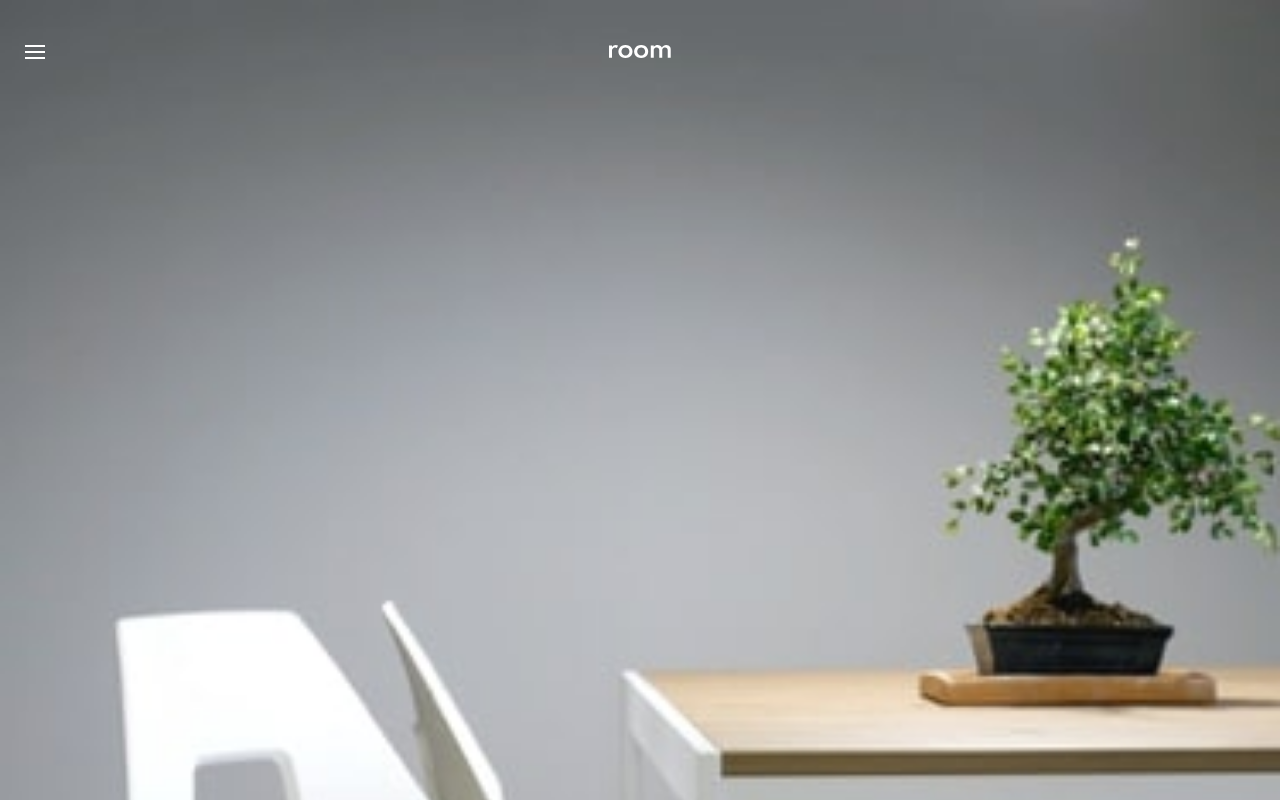
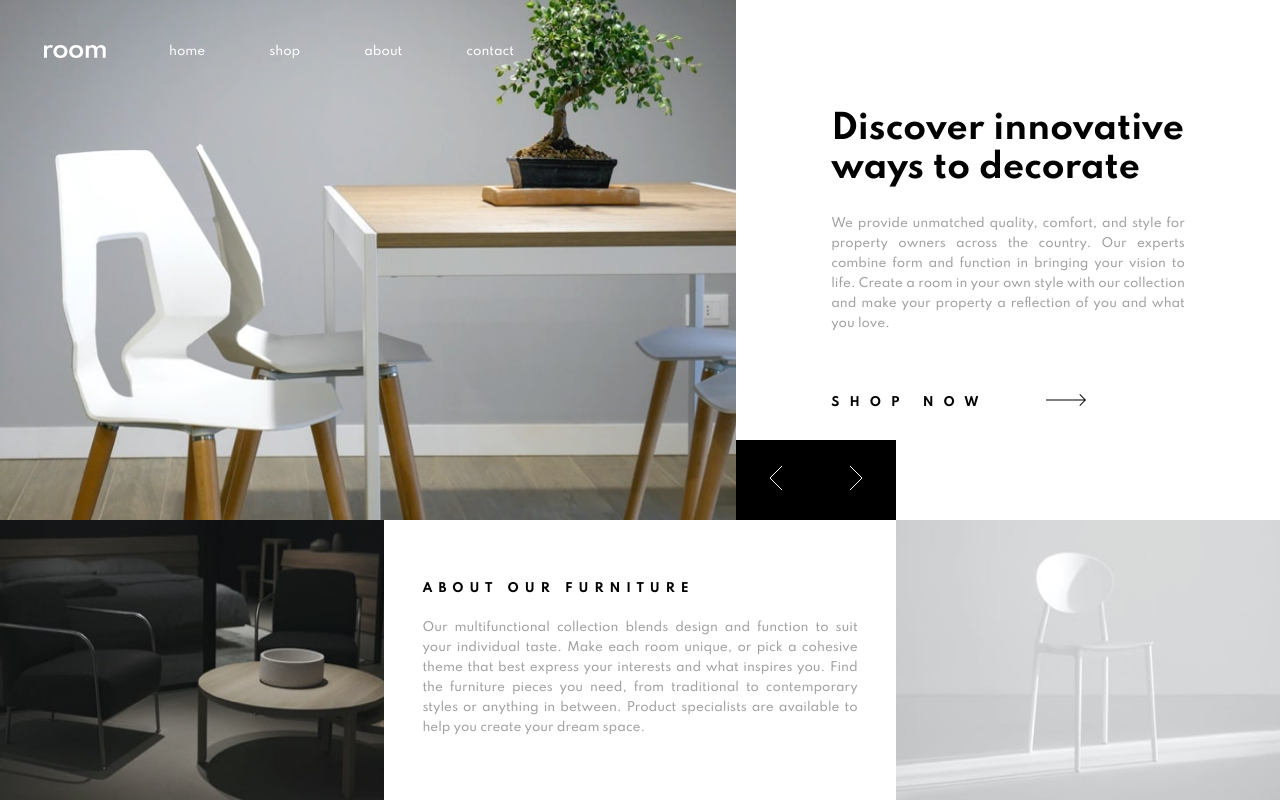
Before and after one commit to filip65/chair-homepage, a React (Create React App) app: page / in a window 1280 px wide. Shown: the top 800 px of the page. Built offline with nearby package versions, Linux system fonts and the light colour scheme.

Commit message:
dokoncenie dizajnu

```diff
--- a/src/App.css
+++ b/src/App.css
@@ -1,33 +1,32 @@
-@import url('https://fonts.googleapis.com/css2?family=Spartan:wght@500;600;700&display=swap');
+@import url("https://fonts.googleapis.com/css2?family=Spartan:wght@500;600;700&display=swap");
 
-:root{
+:root {
   --dark-gray: hsl(0, 0%, 63%);
   --black: hsl(0, 0%, 0%);
   --white: hsl(0, 0%, 100%);
   --very-dark-gray: hsl(0, 0%, 27%);
 }
 
-html{
+html {
   font-size: 12px;
 }
 
-*{
+* {
   margin: 0;
   padding: 0;
   box-sizing: border-box;
-  font-family: 'Spartan', sans-serif;
+  font-family: "Spartan", sans-serif;
 }
 
-.App{
+.App {
   position: relative;
 }
 
-.desktop{
+.desktop {
   display: none;
 }
 
-
-.navbar{
+.navbar {
   position: absolute;
   display: flex;
   top: 45px;
@@ -37,13 +36,13 @@ html{
   z-index: 1;
 }
 
-.navbar #logo{
+.navbar #logo {
   position: absolute;
   left: 50%;
   transform: translateX(-50%);
 }
 
-.navbar-wraper{
+.navbar-wraper {
   position: absolute;
   width: 100vw;
   background-color: rgba(0, 0, 0, 0.329);
@@ -51,103 +50,103 @@ html{
   /* overflow: hidden; */
 }
 
-.navbar-wraper-open{
+.navbar-wraper-open {
   height: 100%;
 }
 
-.navbar-wraper-open .container{
+.navbar-wraper-open .container {
   height: 110px;
 }
 
-.navbar-wraper-close{
+.navbar-wraper-close {
   height: 0;
 }
 
-.navbar-wraper-close .container{
+.navbar-wraper-close .container {
   height: 0;
   overflow: hidden;
 }
 
-.navbar-wraper .container{
+.navbar-wraper .container {
   background-color: var(--white);
   display: flex;
   align-items: center;
   padding: 0 25px;
   justify-content: space-between;
-  transition: .5s height;
+  transition: 0.5s height;
 }
 
-.navbar-wraper .container ul{
+.navbar-wraper .container ul {
   display: flex;
 }
 
-.navbar-wraper .container ul li{
+.navbar-wraper .container ul li {
   list-style: none;
   margin-right: 30px;
 }
 
-.navbar-wraper .container ul li:last-child{
+.navbar-wraper .container ul li:last-child {
   margin-right: 0;
 }
 
-.navbar-wraper .container ul li a{
+.navbar-wraper .container ul li a {
   text-decoration: none;
   font-weight: 700;
   color: var(--black);
   cursor: pointer;
 }
 
-.hero{
+.hero {
   position: relative;
 }
 
-.hero img{
+.hero img {
   width: 100%;
   height: 100%;
 }
 
-.buttons{
+.buttons {
   position: absolute;
   bottom: 4px;
   right: 0;
   cursor: pointer;
 }
 
-.hero .buttons button{
+.buttons button {
   border: none;
   background-color: var(--black);
   height: 55px;
   width: 55px;
 }
 
-.hero .buttons button:hover{
+.hero .buttons button:hover {
   background-color: var(--very-dark-gray);
 }
 
-.hero .buttons button img{
+.hero .buttons button img {
   height: 15px;
   width: 10px;
 }
 
-.slider-text{
+.slider-text {
   display: flex;
   justify-content: center;
   align-items: center;
   padding: 6rem 0;
 }
 
-.slider-text h1{
+.slider-text h1 {
   font-size: 2rem;
   margin-bottom: 2.1rem;
 }
 
-.slider-text p{
+.slider-text p {
   color: var(--dark-gray);
   line-height: 20px;
   margin-bottom: 5rem;
 }
 
-.slider-text a{
+.slider-text a {
   text-decoration: none;
   text-transform: uppercase;
   letter-spacing: 10px;
@@ -155,46 +154,46 @@ html{
   color: var(--black);
 }
 
-.slider-text a:hover{
+.slider-text a:hover {
   cursor: pointer;
   margin-left: 5px;
-  transition: .3s margin-left;
+  transition: 0.3s margin-left;
 }
 
-.slider-text a img{
+.slider-text a img {
   margin-left: 3.66rem;
 }
 
-.text-wraper{
+.text-wraper {
   width: 87%;
 }
 
 /* about part */
 
-.about{
+.about {
   display: flex;
   flex-direction: column;
 }
 
-.about .image{
+.about .image {
   width: 100%;
 }
 
-.about .image img{
+.about .image img {
   width: 100%;
 }
 
-.about .about-text{
+.about .about-text {
   padding: 56px 0;
   display: flex;
   justify-content: center;
 }
 
-.about .about-text .container{
+.about .about-text .container {
   width: 85%;
 }
 
-.about .about-text .container h2{
+.about .about-text .container h2 {
   margin-bottom: 1.9rem;
   text-transform: uppercase;
   letter-spacing: 6px;
@@ -202,7 +201,128 @@ html{
   font-weight: 800;
 }
 
-.about .about-text .container p{
+.about .about-text .container p {
   color: var(--dark-gray);
   line-height: 20px;
 }
+
+@media (min-width: 1200px) {
+  .mobile {
+    display: none;
+  }
+
+  .slider {
+    height: 65vh;
+  }
+
+  .about {
+    height: 35vh;
+  }
+
+  .desktop {
+    display: block;
+  }
+
+  .slider {
+    display: flex;
+  }
+
+  .slider .slider-text {
+    width: calc(30% + 160px);
+  }
+
+  .slider .slider-text .text-wraper {
+    width: 65%;
+  }
+
+  .slider .hero {
+    flex: 1;
+  }
+
+  .slider-text {
+    position: relative;
+  }
+
+  .slider-text p {
+    text-align: justify;
+  }
+
+  .slider-text h1 {
+    font-size: 2.75rem;
+  }
+
+  .buttons {
+    left: 0;
+    bottom: 0;
+  }
+
+  .buttons button {
+    height: 80px;
+    width: 80px;
+    border: 1px solid transparent;
+    cursor: pointer;
+  }
+
+  .buttons button:hover {
+    background-color: var(--very-dark-gray);
+  }
+
+  .about {
+    flex-direction: row;
+  }
+
+  .about .image {
+    width: 30%;
+  }
+
+  .about .image img {
+    height: 100%;
+  }
+
+  .about .about-text {
+    flex: 1;
+    align-items: center;
+    text-align: justify;
+  }
+
+  /* navbar */
+
+  .navbar {
+    justify-content: flex-start;
+  }
+
+  .navbar #logo {
+    position: relative;
+    margin: 0;
+    left: 50px;
+    margin-right: 50px;
+  }
+
+  .navbar ul {
+    display: flex;
+  }
+
+  .navbar ul li {
+    padding: 0 32px;
+    list-style: none;
+    position: relative;
+    cursor: pointer;
+  }
+
+  .navbar ul li:hover:after {
+    content: "";
+    position: absolute;
+    width: 20px;
+    display: block;
+    height: 3px;
+    left: 50%;
+    transform: translateX(-50%);
+    background-color: white;
+    bottom: -12px;
+  }
+
+  .navbar ul li a {
+    text-decoration: none;
+    color: var(--white);
+  }
+}
--- a/src/App.js
+++ b/src/App.js
@@ -1,38 +1,37 @@
-import {useState, useRef} from 'react'
-import './App.css';
-import image1 from './images/desktop-image-hero-1.jpg'
-import image1Mobile from './images/mobile-image-hero-1.jpg'
+import { useRef } from "react";
+import "./App.css";
+import image1 from "./images/desktop-image-hero-1.jpg";
+import image1Mobile from "./images/mobile-image-hero-1.jpg";
 
-import imageAboutDark from './images/image-about-dark.jpg'
-import imageAboutLight from './images/image-about-light.jpg'
+import imageAboutDark from "./images/image-about-dark.jpg";
+import imageAboutLight from "./images/image-about-light.jpg";
 
-import logo from './images/logo.svg'
+import logo from "./images/logo.svg";
 
-import arrowIcon from './images/icon-arrow.svg'
-import leftIcon from './images/icon-angle-left.svg'
-import rightIcon from './images/icon-angle-right.svg'
-import hamburgerIcon from './images/icon-hamburger.svg'
-import closeIcon from './images/icon-close.svg'
+import arrowIcon from "./images/icon-arrow.svg";
+import leftIcon from "./images/icon-angle-left.svg";
+import rightIcon from "./images/icon-angle-right.svg";
+import hamburgerIcon from "./images/icon-hamburger.svg";
+import closeIcon from "./images/icon-close.svg";
 
 function App() {
-
   const navbar = useRef(null);
 
   const openNavbar = () => {
-    navbar.current.classList.add('navbar-wraper-open');
-    navbar.current.classList.remove('navbar-wraper-close');
-  }
+    navbar.current.classList.add("navbar-wraper-open");
+    navbar.current.classList.remove("navbar-wraper-close");
+  };
 
   const closeNavbar = () => {
-    navbar.current.classList.remove('navbar-wraper-open');
-    navbar.current.classList.add('navbar-wraper-close');
-  }
+    navbar.current.classList.remove("navbar-wraper-open");
+    navbar.current.classList.add("navbar-wraper-close");
+  };
 
   return (
     <div className="App">
       <div className="navbar-wraper navbar-wraper-close" ref={navbar}>
         <div className="container">
-            <img src={closeIcon} alt="close icon" onClick={closeNavbar}/>
+          <img src={closeIcon} alt="close icon" onClick={closeNavbar} />
           <nav>
             <ul>
               <li>
@@ -52,15 +51,34 @@ function App() {
         </div>
       </div>
       <nav className="navbar">
-        <img src={hamburgerIcon} alt="hamburger icon" onClick={openNavbar}/>
-        <img src={logo} alt="logo" id="logo"/>
+        <img
+          src={hamburgerIcon}
+          alt="hamburger icon"
+          className="mobile"
+          onClick={openNavbar}
+        />
+        <img src={logo} alt="logo" id="logo" />
+        <ul className="desktop">
+          <li>
+            <a href="#">home</a>
+          </li>
+          <li>
+            <a href="#">shop</a>
+          </li>
+          <li>
+            <a href="#">about</a>
+          </li>
+          <li>
+            <a href="#">contact</a>
+          </li>
+        </ul>
       </nav>
 
       <div className="slider">
         <div className="hero">
-          <img src={image1} alt="image" className='desktop'/>
-          <img src={image1Mobile} alt="" className='mobile'/>
-          <div className="buttons">
+          <img src={image1} alt="image" className="desktop" />
+          <img src={image1Mobile} alt="" className="mobile" />
+          <div className="buttons mobile">
             <button>
               <img src={leftIcon} alt="arrow left" />
             </button>
@@ -73,10 +91,25 @@ function App() {
         <div className="slider-text">
           <div className="text-wraper">
             <h1>Discover innovative ways to decorate</h1>
-              <p>We provide unmatched quality, comfort, and style for property owners across the country.
-  Our experts combine form and function in bringing your vision to life. Create a room in your
-  own style with our collection and make your property a reflection of you and what you love.</p>
-            <a href="#">Shop now <img src={arrowIcon} alt="arrow icon" /></a>
+            <p>
+              We provide unmatched quality, comfort, and style for property
+              owners across the country. Our experts combine form and function
+              in bringing your vision to life. Create a room in your own style
+              with our collection and make your property a reflection of you and
+              what you love.
+            </p>
+            <a href="#">
+              Shop now <img src={arrowIcon} alt="arrow icon" />
+            </a>
+          </div>
+
+          <div className="buttons desktop">
+            <button>
+              <img src={leftIcon} alt="arrow left" />
+            </button>
+            <button>
+              <img src={rightIcon} alt="arrow right" />
+            </button>
           </div>
         </div>
       </div>
@@ -88,17 +121,20 @@ function App() {
         <div className="about-text">
           <div className="container">
             <h2>About our furniture</h2>
-              <p>Our multifunctional collection blends design and function to suit your individual taste.
-  Make each room unique, or pick a cohesive theme that best express your interests and what
-  inspires you. Find the furniture pieces you need, from traditional to contemporary styles
-  or anything in between. Product specialists are available to help you create your dream space.</p>
+            <p>
+              Our multifunctional collection blends design and function to suit
+              your individual taste. Make each room unique, or pick a cohesive
+              theme that best express your interests and what inspires you. Find
+              the furniture pieces you need, from traditional to contemporary
+              styles or anything in between. Product specialists are available
+              to help you create your dream space.
+            </p>
           </div>
         </div>
         <div className="image">
           <img src={imageAboutLight} alt="about dark image" />
         </div>
       </div>
-
     </div>
   );
 }
```
Lines whose indentation alone changed are shown as unchanged.
